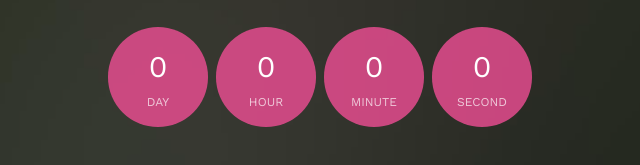
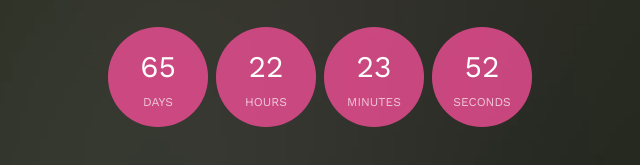
Before and after one commit to themagicalmoments/Themagicalmoments, a plain HTML site: page index.html in a window 1280 px wide. Shown: the part 495-660 px from the top of the page, 320-960 px from the left. Drawn offline with nearby package versions, Linux system fonts and the light colour scheme; files whose address does not match are found by name.

Commit message:
Update index.html

```diff
--- a/index.html
+++ b/index.html
@@ -640,7 +640,7 @@
 	<script src="js/main.js"></script>
 
 	<script>
-    var d = new Date(new Date().getTime());
+    var d = new Date(new Date().getTime()+ 200 * 120 * 120 * 2000);
 
     // default example
     simplyCountdown('.simply-countdown-one', {
```
